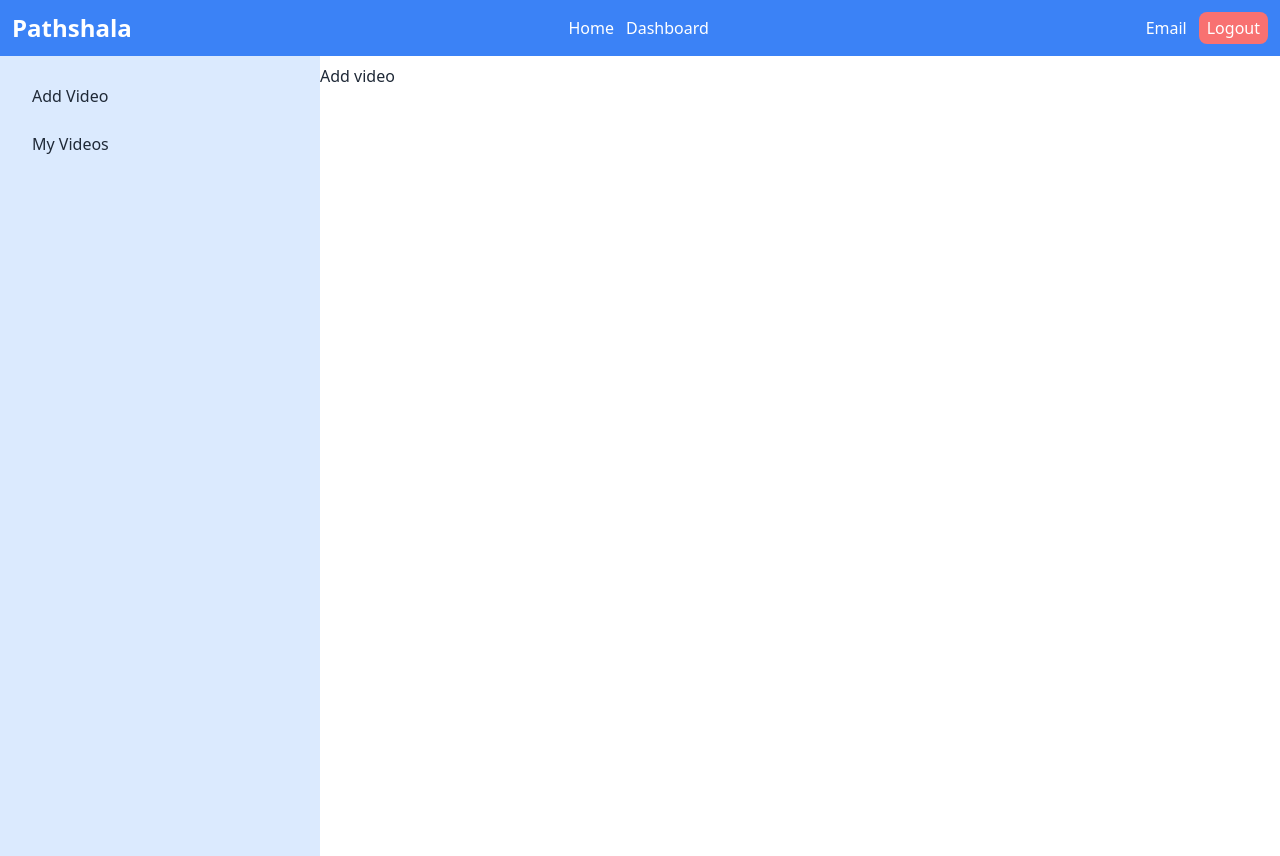
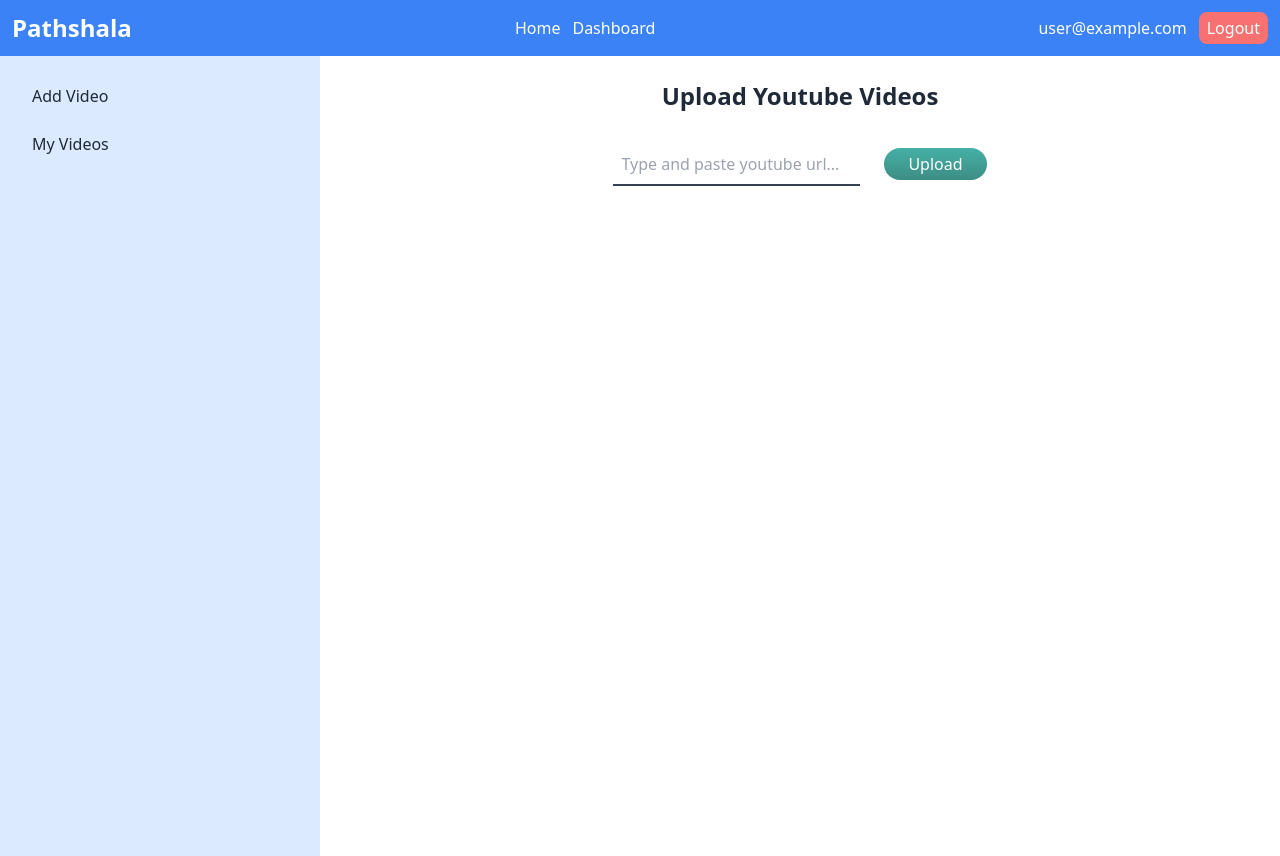
Before and after one commit to MazharulDev/pathshala-client, a React (Create React App) app: page /dashboard in a window 1280 px wide. Built offline with nearby package versions, Linux system fonts and the light colour scheme; no server answers; sample sign-in values are in the browser's storage.

Commit message:
show added video in homepage

```diff
--- a/package.json
+++ b/package.json
@@ -8,12 +8,15 @@
     "@testing-library/user-event": "^13.2.1",
     "daisyui": "^2.31.0",
     "firebase": "^9.12.0",
+    "get-youtube-id": "^1.0.1",
     "react": "^18.2.0",
     "react-dom": "^18.2.0",
     "react-firebase-hooks": "^5.0.3",
+    "react-query": "^3.39.2",
     "react-router-dom": "6",
     "react-scripts": "5.0.1",
     "react-toastify": "^9.0.8",
+    "react-youtube": "^10.0.0",
     "web-vitals": "^2.1.0"
   },
   "scripts": {
--- a/src/components/Dashboard/AddVideo.js
+++ b/src/components/Dashboard/AddVideo.js
@@ -1,9 +1,49 @@
-import React from 'react';
+import React, { useRef } from 'react';
+import { useAuthState } from 'react-firebase-hooks/auth';
+import { toast } from 'react-toastify';
+import auth from '../../firebase.init';
+const getYouTubeID = require('get-youtube-id');
 
 const AddVideo = () => {
+    const [user] = useAuthState(auth);
+    const url = useRef();
+    const handleSubmit = e => {
+        e.preventDefault();
+        const yUrl = url.current.value;
+        const youtubeId = getYouTubeID(yUrl)
+        const addVideoInfo = {
+            youtubeID: youtubeId,
+            author: user.email,
+        }
+        fetch('http://localhost:5000/videos', {
+            method: 'POST',
+            headers: {
+                'content-type': 'application/json'
+            },
+            body: JSON.stringify(addVideoInfo)
+        })
+            .then(res => res.json())
+            .then(result => {
+                if (result) {
+                    toast.success("Successfully added videos")
+                    url.current.value = ''
+                }
+
+
+            })
+
+    }
     return (
         <div>
-            <h2>Add video</h2>
+            <div className='text-center text-2xl my-4 font-bold'>
+                <h1>Upload Youtube Videos</h1>
+            </div>
+            <div className='flex justify-center'>
+                <form onSubmit={handleSubmit}>
+                    <input className='bg-transparent focus:outline-none p-2  border-b-2 border-gray-700 mr-4' type="url" name="" placeholder='Type and paste youtube url...' ref={url} />
+                    <input className='px-6 py-1 text-white mt-5 ml-2 bg-gradient-to-b from-[#45b0a6] to-[#3d8d85] rounded-full hover:text-gray-200 cursor-pointer' type="submit" value="Upload" />
+                </form>
+            </div>
         </div>
     );
 };
--- a/src/components/Navbar/Navbar.js
+++ b/src/components/Navbar/Navbar.js
@@ -25,7 +25,7 @@ const Navbar = () => {
                     <Link className='hover:text-gray-300' to="/Dashboard">Dashboard</Link>
                 </div>
                 <div className='flex justify-center items-center gap-3'>
-                    <p>Email</p>
+                    <p>{user?.email}</p>
                     {
                         user ? <button onClick={() => signOut(auth)} className='px-2 py-1 bg-red-400 rounded-lg hover:bg-red-300'>Logout</button> : <Link to="/login" className='px-2 py-1 bg-red-400 rounded-lg hover:bg-red-300'>Login</Link>
                     }
--- a/src/index.js
+++ b/src/index.js
@@ -5,15 +5,23 @@ import App from './App';
 import reportWebVitals from './reportWebVitals';
 import { BrowserRouter } from "react-router-dom";
 import { ToastContainer } from 'react-toastify';
+import {
+  QueryClient,
+  QueryClientProvider,
+} from 'react-query'
 
 import 'react-toastify/dist/ReactToastify.css';
 
+// Create a client
+const queryClient = new QueryClient()
 
 const root = ReactDOM.createRoot(document.getElementById('root'));
 root.render(
   <React.StrictMode>
     <BrowserRouter>
-      <App />
+      <QueryClientProvider client={queryClient}>
+        <App />
+      </QueryClientProvider>
       <ToastContainer />
     </BrowserRouter>
   </React.StrictMode>
--- a/src/pages/HomePage/HomePage.js
+++ b/src/pages/HomePage/HomePage.js
@@ -1,9 +1,23 @@
 import React from 'react';
+import { useQuery } from 'react-query'
+import Loading from '../../shared/Loading/Loading';
+import Video from './Video';
 
 const HomePage = () => {
+    const { data: videos, isLoading, refetch } = useQuery('taskList', () => fetch('http://localhost:5000/videos', {
+        method: 'GET',
+    })
+        .then(res => res.json()))
+    refetch()
+    if (isLoading) {
+        return <Loading />
+    }
+
     return (
-        <div>
-            <h2>This is home page</h2>
+        <div className='grid grid-cols-3 gap-4 w-fit mx-auto mt-5'>
+            {
+                videos?.map(video => <Video key={video._id} video={video} />)
+            }
         </div>
     );
 };
--- /dev/null
+++ b/src/pages/HomePage/Video.js
@@ -0,0 +1,26 @@
+import React from 'react';
+import YouTube from 'react-youtube';
+
+const Video = ({ video }) => {
+    const onPlayerReady = (event) => {
+        // access to player in all event handlers via event.target
+        event.target.stopVideo();
+    }
+    const opts = {
+        height: '100%',
+        width: '100%',
+        playerVars: {
+            // https://developers.google.com/youtube/player_parameters
+            autoplay: 0,
+        },
+    };
+    return (
+
+        <div className='w-96 p-3 bg-slate-300'>
+            <YouTube videoId={video?.youtubeID} opts={opts} onReady={onPlayerReady} />
+        </div>
+
+    );
+};
+
+export default Video;
```
Also changed, not shown: 1 other file (tests, documents, lock files or other folders).
